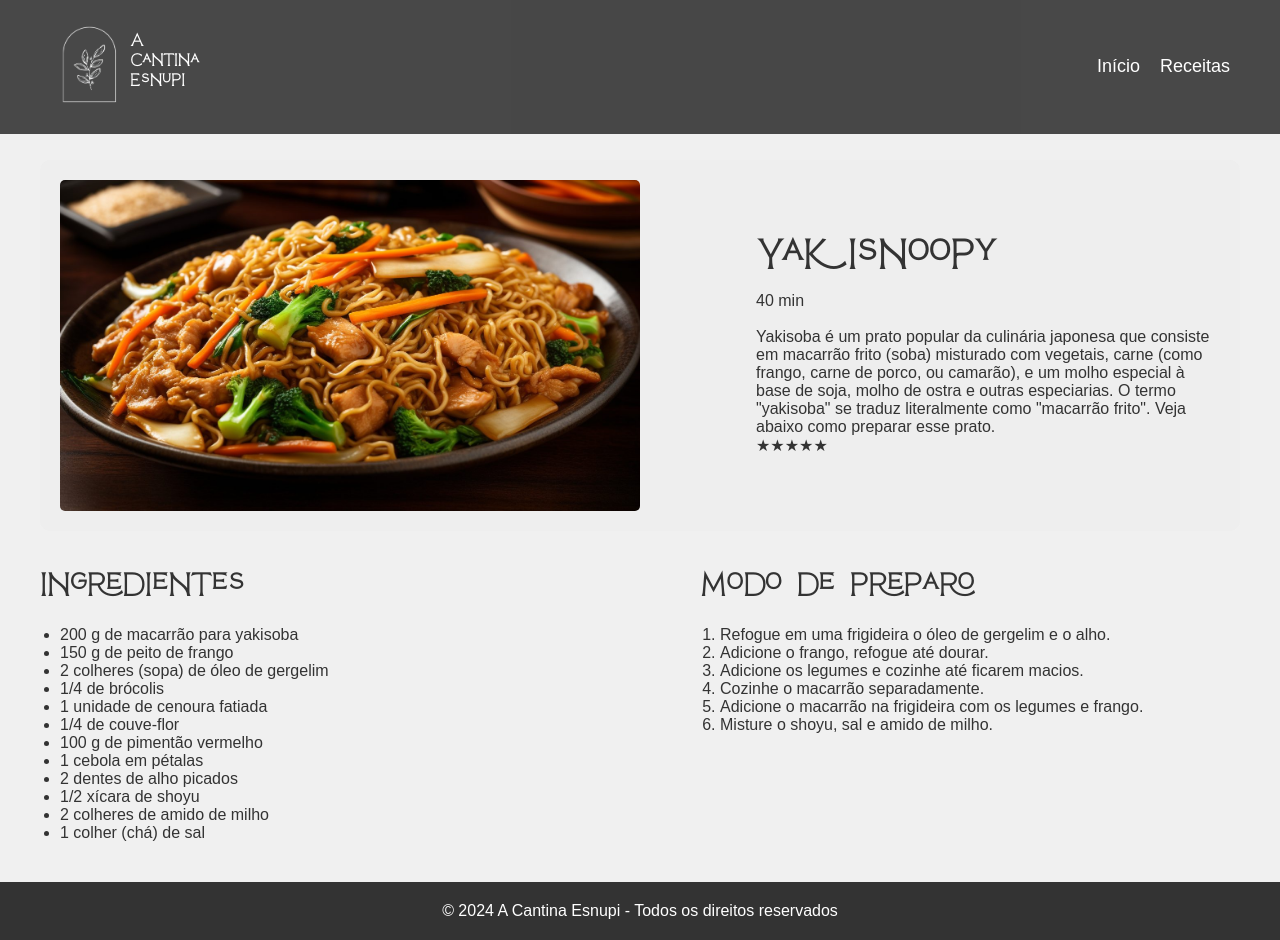
After one commit to SugarForTheP1ll/Prot-tipo-PI-3, a Flask app: page /receita in a window 1280 px wide. The commit adds this page. Run offline with Flask 3, Linux system fonts and the light colour scheme.

Commit message:
alteração nas páginas da cantina

```diff
--- a/app.py
+++ b/app.py
@@ -3,25 +3,25 @@ from flask import Flask, render_template, request, redirect, url_for, flash
 app = Flask(__name__)
 app.secret_key = 'sua_chave_secreta'
 
-# Rota de login
+
 @app.route('/', methods=['GET', 'POST'])
 def login():
     if request.method == 'POST':
         email = request.form['email']
         senha = request.form['senha']
         if email == "usuario@exemplo.com" and senha == "senha123":
-            return redirect(url_for('sucesso'))  # Redireciona para a página de sucesso
+            return redirect(url_for('sucesso'))
         else:
             flash('Credenciais inválidas. Tente novamente.')
 
     return render_template('login.html')
 
-# Rota de sucesso
+
 @app.route('/sucesso')
 def sucesso():
     return render_template('home.html')
 
-# Rota de cadastro
+
 @app.route('/cadastro', methods=['GET', 'POST'])
 def cadastro():
     if request.method == 'POST':
@@ -30,16 +30,25 @@ def cadastro():
         senha = request.form['senha']
         confirma_senha = request.form['confirma_senha']
 
-        # Verificação simples se as senhas coincidem
         if senha != confirma_senha:
             flash('As senhas não coincidem!')
             return redirect(url_for('cadastro'))
 
-        # Aqui você pode adicionar a lógica para salvar os dados no banco de dados
         flash('Cadastro realizado com sucesso!')
-        return redirect(url_for('login'))  # Redireciona para o login após o cadastro
+        return redirect(url_for('login'))
 
-    return render_template('cadastro.html')  # Renderiza a página de cadastro
+    return render_template('cadastro.html')
+
+
+@app.route('/receita')
+def receita():
+    return render_template('detalhe_receita.html')
+
+
+@app.route('/carbonara')
+def carbonara():
+    return render_template('detalhe_carbonara.html')
+
 
 if __name__ == '__main__':
     app.run(debug=True)
--- /dev/null
+++ b/static/receitas_styles.css
@@ -0,0 +1,145 @@
+@font-face {
+    font-family: 'Reborn';
+    src: url('/static/fonts/Reborn.otf') format('opentype');
+}
+
+@font-face {
+    font-family: 'Hero-Regular';
+    src: url('/static/fonts/Hero-Regular.otf') format('opentype');
+}
+
+@font-face {
+    font-family: 'Hero-Bold';
+    src: url('/static/fonts/Hero-Bold.otf') format('opentype');
+}
+
+@font-face {
+    font-family: 'Hero-Light';
+    src: url('/static/fonts/Hero-Light.otf') format('opentype');
+}
+
+
+
+* {
+    margin: 0;
+    padding: 0;
+    box-sizing: border-box;
+}
+
+body {
+    font-family: 'Arial', sans-serif;
+    background-color: #f0f0f0;
+    color: #333;
+    padding-top: 120px;
+}
+
+header {
+    display: flex;
+    justify-content: space-between;
+    align-items: center;
+    padding: 20px 50px;
+    background-color: rgba(0, 0, 0, 0.7);
+    position: fixed;
+    width: 100%;
+    top: 0;
+    z-index: 1000;
+}
+
+header .logo img {
+    width: 80px;
+}
+
+.logo h1 {
+    font-family: 'Reborn', sans-serif;
+    font-size: 15px;
+    margin-bottom: 10px;
+    display: inline-block;
+    vertical-align: top;
+    text-align: left;
+    color:#fff;
+}
+
+
+header .logo {
+    display: flex;
+    align-items: center;
+}
+
+h2{
+    font-family: 'Reborn', sans-serif;
+}
+
+
+nav ul {
+    list-style: none;
+    display: flex;
+    gap: 20px;
+
+}
+
+nav ul li a {
+    color: #fff;
+    text-decoration: none;
+    font-size: 18px;
+    transition: 1s;
+}
+
+header nav ul li a:hover {
+    color: #769d64;
+}
+
+.receita-detalhes {
+    margin: 40px auto;
+    max-width: 1200px;
+}
+
+.banner {
+    display: flex;
+    justify-content: space-between;
+    align-items: center;
+    background-color: #eee;
+    padding: 20px;
+    border-radius: 10px;
+}
+
+.banner img {
+    width: 50%;
+    border-radius: 5px;
+}
+
+.receita-info {
+    width: 40%;
+}
+
+.receita-info h2 {
+    font-size: 36px;
+    margin-bottom: 10px;
+}
+
+.ingredientes-preparo {
+    display: flex;
+    justify-content: space-between;
+    margin-top: 40px;
+}
+
+.ingredientes, .modo-preparo {
+    width: 45%;
+}
+
+h3 {
+    font-size: 28px;
+    margin-bottom: 20px;
+    font-family: 'Reborn', sans-serif;
+}
+
+ul, ol {
+    margin-left: 20px;
+}
+
+footer {
+    background-color: #333;
+    color: #fff;
+    text-align: center;
+    padding: 20px;
+    margin-top: 40px;
+}
--- /dev/null
+++ b/templates/detalhe_receita.html
@@ -0,0 +1,72 @@
+<!DOCTYPE html>
+<html lang="pt-BR">
+<head>
+    <meta charset="UTF-8">
+    <meta name="viewport" content="width=device-width, initial-scale=1.0">
+    <title>Detalhes da Receita</title>
+    <link rel="stylesheet" href="{{ url_for('static', filename='receitas_styles.css') }}">
+</head>
+<body>
+    <header>
+        <div class="logo">
+            <img src="../static/img/imagem_2024-09-29_160851802-removebg-preview.png" alt="Logo">
+            <h1>A <br>
+                    Cantina <br>
+                    Esnupi</h1>
+        </div>
+        <nav>
+            <ul>
+                <li><a href="{{ url_for('login') }}">Início</a></li>
+                <li><a href="#">Receitas</a></li>
+            </ul>
+        </nav>
+    </header>
+
+    <section class="receita-detalhes">
+        <div class="banner">
+            <img src="../static/img/Receitas-de-Yakisoba-conheca-duas-opcoes-Foto-de-um-prato-de-yakisoba-Atacadao.jpg" alt="Imagem da Receita">
+            <div class="receita-info">
+                <h2>Yakisnoopy</h2>
+                <p><i class="far fa-clock"></i> 40 min</p> <br>
+                <p>Yakisoba é um prato popular da culinária japonesa que consiste em macarrão frito (soba) misturado com vegetais, carne (como frango, carne de porco, ou camarão), e um molho especial à base de soja, molho de ostra e outras especiarias. O termo "yakisoba" se traduz literalmente como "macarrão frito". Veja abaixo como preparar esse prato.</p>
+                <p>★★★★★</p>
+            </div>
+        </div>
+
+        <div class="ingredientes-preparo">
+            <div class="ingredientes">
+                <h3>Ingredientes</h3>
+                <ul>
+                    <li>200 g de macarrão para yakisoba</li>
+                    <li>150 g de peito de frango</li>
+                    <li>2 colheres (sopa) de óleo de gergelim</li>
+                    <li>1/4 de brócolis</li>
+                    <li>1 unidade de cenoura fatiada</li>
+                    <li>1/4 de couve-flor</li>
+                    <li>100 g de pimentão vermelho</li>
+                    <li>1 cebola em pétalas</li>
+                    <li>2 dentes de alho picados</li>
+                    <li>1/2 xícara de shoyu</li>
+                    <li>2 colheres de amido de milho</li>
+                    <li>1 colher (chá) de sal</li>
+                </ul>
+            </div>
+            <div class="modo-preparo">
+                <h3>Modo de Preparo</h3>
+                <ol>
+                    <li>Refogue em uma frigideira o óleo de gergelim e o alho.</li>
+                    <li>Adicione o frango, refogue até dourar.</li>
+                    <li>Adicione os legumes e cozinhe até ficarem macios.</li>
+                    <li>Cozinhe o macarrão separadamente.</li>
+                    <li>Adicione o macarrão na frigideira com os legumes e frango.</li>
+                    <li>Misture o shoyu, sal e amido de milho.</li>
+                </ol>
+            </div>
+        </div>
+    </section>
+
+    <footer>
+        <p>&copy; 2024 A Cantina Esnupi - Todos os direitos reservados</p>
+    </footer>
+</body>
+</html>
```
Also changed, not shown: static/home_styles.css (+26 -16 lines), templates/detalhe_carbonara.html (added, +66 -0 lines), templates/home.html (+4 -4 lines), static/img/Receitas-de-Yakisoba-conheca-duas-opcoes-Foto-de-um-prato-de-yakisoba-Atacadao.jpg (added).
